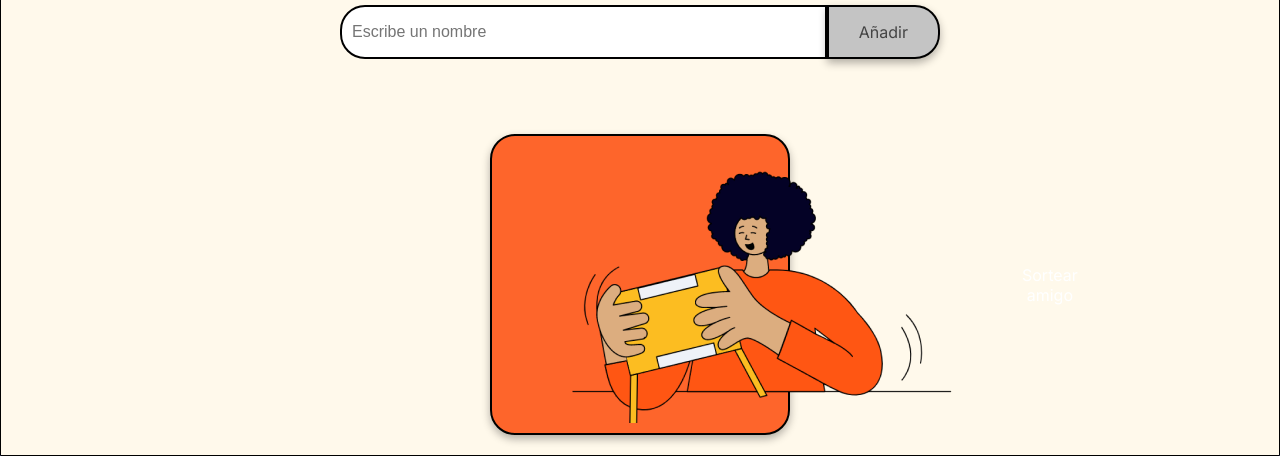
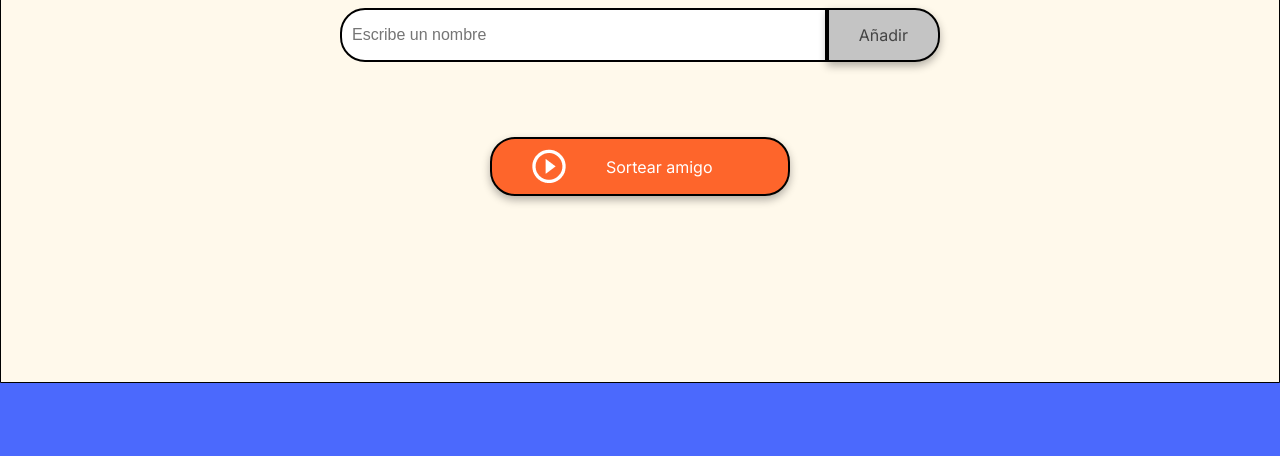
Before and after one commit to Luis-25vc/challenge-amigo-secreto, a plain HTML site: page index.html in a window 1280 px wide. Shown: the part 417-873 px from the top of the page. After the commit the page ends 800 px from the top, so only its background shows below. Drawn offline with Linux system fonts and the light colour scheme.

Commit message:
arreglo imagen 3

```diff
--- a/index.html
+++ b/index.html
@@ -29,7 +29,7 @@
 
             <div class="button-container">
                 <button id="ruleta" class="button-draw" onclick="sortearAmigo()" aria-label="Sortear amigo secreto" disabled>
-                    <img src="/amigo-secreto.png" alt="Ícono para sortear">
+                    <img src="/play_circle_outline.png" alt="Ícono para sortear">
                     Sortear amigo
                 </button>
             </div>
```
